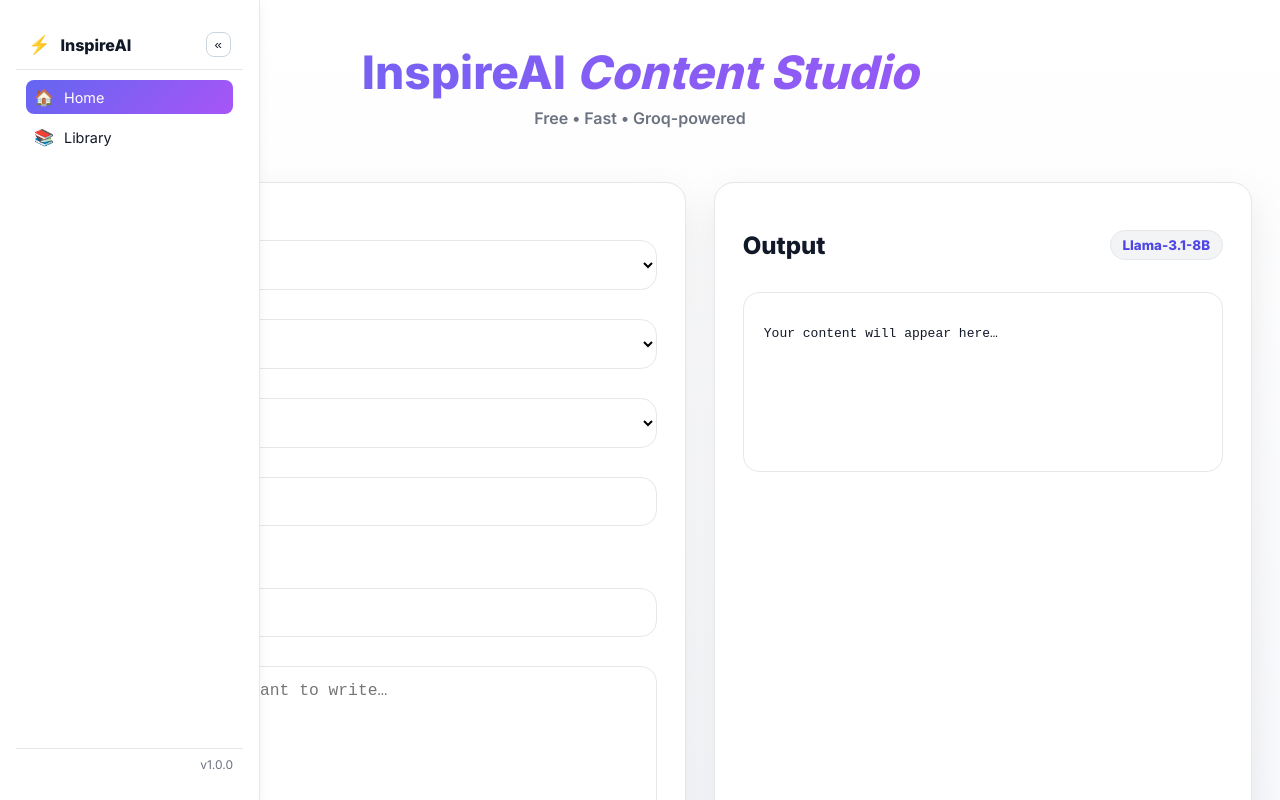
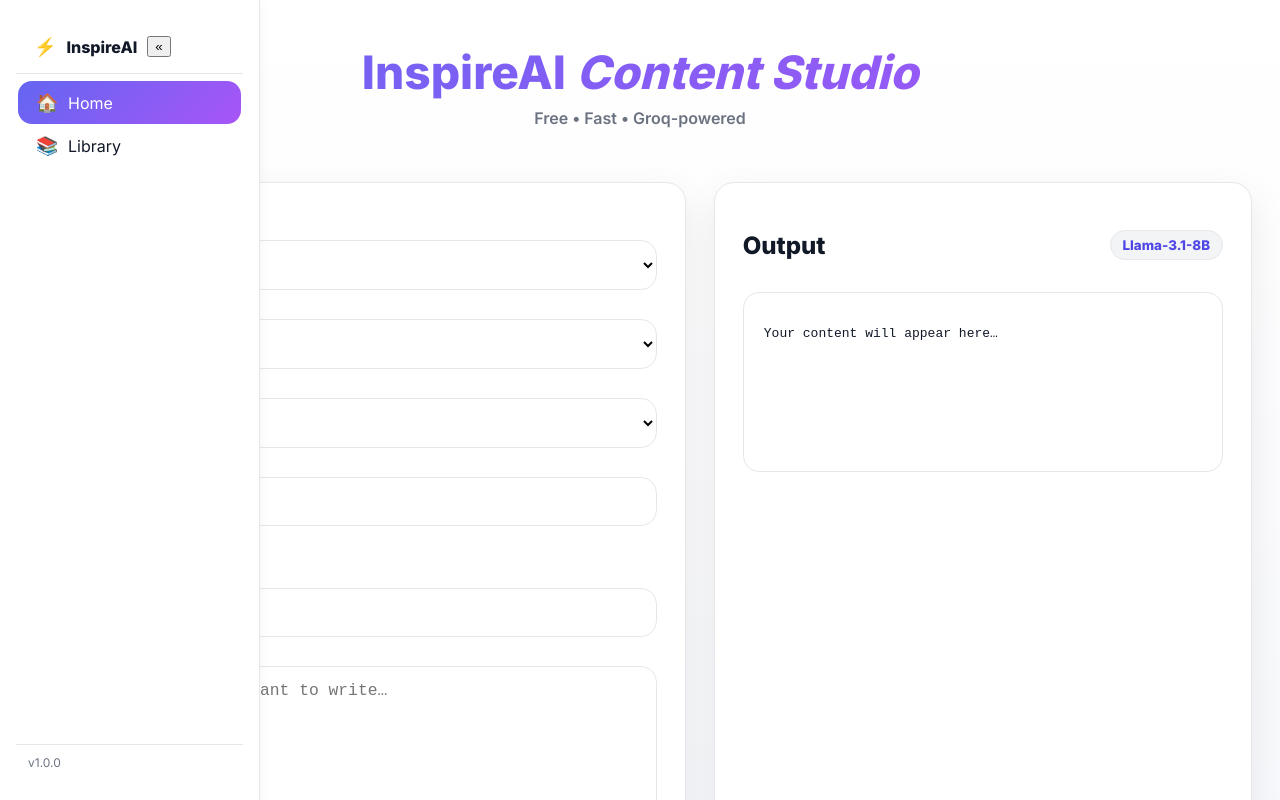
Before and after one commit to sarrabousnina/InspireAI, a React (Vite) app in the folder frontend/: page / in a window 1280 px wide. Built offline with nearby package versions, Linux system fonts and the light colour scheme; no server answers.

Commit message:
1 image upload

```diff
--- a/frontend/src/App.tsx
+++ b/frontend/src/App.tsx
@@ -1,5 +1,6 @@
 import { useState } from "react";
 import { generateContent, createItem } from "./lib/api";
+import ImageUploader from "./components/ImageUploader/ImageUploader"; // <-- NEW
 import "./app.css";
 
 export default function App() {
@@ -142,6 +143,23 @@
           />
         </label>
 
+        {/* 🔥 New: Image Upload */}
+        <ImageUploader
+          onResult={(r) => {
+            const merged = [
+              prompt,
+              r.caption ? `Image caption: ${r.caption}` : "",
+              r.tags?.length ? `Tags: ${r.tags.join(", ")}` : "",
+            ]
+              .filter(Boolean)
+              .join("\n");
+
+            setPrompt(merged);
+          }}
+          className="mt-3"
+        />
+
+
         <div className="actions">
           <button
             className="btn btn-primary"
--- a/frontend/src/components/sidebar/Sidebar.css
+++ b/frontend/src/components/sidebar/Sidebar.css
@@ -1,25 +1,25 @@
 :root {
-  --sb-w: 220px;
-  --sb-w-collapsed: 64px;
-  --sb-link-h: 34px;   /* ↓ smaller height (was 36px) */
+  --sb-w: 260px;
+  --sb-w-collapsed: 72px;
   --sb-bg: #fff;
   --sb-border: #e5e7eb;
   --sb-text: #111827;
-  --sb-muted:#6b7280;
+  --sb-muted: #6b7280;
   --sb-hover: rgba(99,102,241,.10);
   --sb-active: linear-gradient(135deg,#6366f1,#a855f7);
-  --radius: 10px;      /* slightly smaller corners */
-  --fast: 160ms;
+  --radius: 12px;
+  --fast: 180ms;
 }
 
-
-/* ================== Sidebar ================== */
-.sb-sidebar{
-  position: fixed; inset: 0 auto 0 0;
+/* Sidebar */
+.sb-sidebar {
+  position: fixed;
+  inset: 0 auto 0 0;
   width: var(--sb-w);
   background: var(--sb-bg);
   color: var(--sb-text);
-  display: flex; flex-direction: column;
+  display: flex;
+  flex-direction: column;
   border-right: 1px solid var(--sb-border);
   box-shadow: 0 4px 12px rgba(0,0,0,.05);
   transform: translateX(0);
@@ -27,123 +27,145 @@
   z-index: 50;
 }
 
-/* Brand row */
-.sb-brand{
-  display:flex; align-items:center; gap:10px;
-  padding:12px 12px;
-  border-bottom:1px solid var(--sb-border);
-  font-weight:700;
-}
-.sb-brand-logo{ font-size:18px; }
-.sb-brand-text{ white-space:nowrap; }
-
-/* Collapse icon (top-right of brand row) */
-.sb-collapse-icon{
-  margin-left:auto;
-  border:1px solid #cbd5e1;
-  background:#fff;
-  border-radius:8px;
-  padding:4px 8px;
-  cursor:pointer;
-  color:var(--sb-text);
+.sb-brand {
+  display: flex;
+  align-items: center;
+  gap: 10px;
+  padding: 16px 18px;
+  border-bottom: 1px solid var(--sb-border);
+  font-weight: 700;
 }
 
-/* Nav (shorter items) */
-.sb-nav{
-  padding:10px;
-  display:flex; flex-direction:column;
-  gap:6px;
-  flex:1; overflow-y:auto;
-}
-.sb-link {
-  display:flex; align-items:center; gap:10px;
-  height: var(--sb-link-h);
-  padding: 0 8px;                 /* tighter padding */
-  border-radius:8px;
-  font-size: 0.9rem;              /* slightly smaller font */
-  font-weight:500;                /* lighter */
-  color:var(--sb-text);
-  text-decoration:none;
-  transition: background var(--fast), color var(--fast), transform var(--fast);
+.sb-brand-logo { font-size: 18px }
+.sb-brand-text { white-space: nowrap }
+
+/* Nav */
+.sb-nav {
+  padding: 10px;
+  display: flex;
+  flex-direction: column;
+  gap: 6px;
+  flex: 1;
+  overflow-y: auto;
+  overflow-x: visible; /* allow active pill to extend */
 }
 
-.sb-link:hover{ background:var(--sb-hover); transform: translateX(2px); }
-.sb-active{ background:var(--sb-active); color:#fff; }
-.sb-link-icon{ width:20px; font-size:16px; text-align:center; line-height:1; }
-.sb-link-label{ white-space:nowrap; overflow:hidden; text-overflow:ellipsis; }
+.sb-link {
+  display: flex;
+  align-items: center;
+  gap: 12px;
+  padding: 8px 10px;
+  border-radius: var(--radius);
+  text-decoration: none;
+  color: var(--sb-text);
+  transition: background var(--fast), color var(--fast), transform var(--fast);
+  position: relative;
+  z-index: 0;
+}
+
+.sb-link:hover { background: var(--sb-hover); transform: translateX(2px); }
+.sb-link-icon { font-size: 18px; width: 20px; min-width: 20px; text-align: center; }
+.sb-link-label { white-space: nowrap; overflow: hidden; text-overflow: ellipsis; }
+
+/* Active link with wider purple pill */
+.sb-link.sb-active {
+  color: #fff !important;
+}
+
+.sb-link.sb-active::before {
+  content: "";
+  position: absolute;
+  left: -8px;   /* extend beyond normal width */
+  right: -8px;
+  top: -3px;
+  bottom: -3px;
+  background: var(--sb-active);
+  border-radius: 14px;
+  z-index: -1;
+}
 
 /* Footer */
-.sb-footer{
-  display:flex; align-items:center; justify-content:flex-end; gap:8px;
-  padding:8px 10px; border-top:1px solid var(--sb-border);
+.sb-footer {
+  display: flex;
+  align-items: center;
+  justify-content: space-between;
+  gap: 8px;
+  padding: 10px 12px;
+  border-top: 1px solid var(--sb-border);
 }
-.sb-version{ font-size:12px; color:var(--sb-muted); }
-
-/* ================== Mobile top bar ================== */
-.sb-topbar{
-  position:sticky; top:0; display:none;
-  align-items:center; gap:12px; padding:10px 12px;
-  background:var(--sb-bg); color:var(--sb-text);
-  z-index:40; border-bottom:1px solid var(--sb-border);
-}
-.sb-burger{
-  font-size:22px; background:transparent; color:inherit;
-  border:1px solid #cbd5e1; padding:6px 10px; border-radius:8px; cursor:pointer;
-}
-.sb-backdrop{ position:fixed; inset:0; background:rgba(0,0,0,.45); z-index:40; }
-
-/* ================== Collapsed (desktop) ================== */
-body.sb-collapsed .sb-sidebar{ width:var(--sb-w-collapsed); }
-body.sb-collapsed .sb-brand-text,
-body.sb-collapsed .sb-link-label,
-body.sb-collapsed .sb-version{ display:none; }
-
-/* Keep icons centered & same size when collapsed */
-body.sb-collapsed .sb-link{
-  justify-content: center;
-  padding: 0;
-  width: 100%;
-}
-body.sb-collapsed .sb-link-icon{
-  font-size: 20px;
-  width: auto;
-  text-align: center;
+.sb-version { font-size: 12px; color: var(--sb-muted); }
+.sb-collapse-btn {
+  background: transparent;
+  border: 1px solid #cbd5e1;
+  border-radius: 8px;
+  padding: 6px 10px;
+  cursor: pointer;
+  color: var(--sb-text);
 }
 
-/* Tooltip on hover in collapsed mode */
-body.sb-collapsed .sb-link{ position:relative; }
-body.sb-collapsed .sb-link:hover::after{
-  content: attr(data-tip);
-  position:absolute; left:calc(100% + 10px); top:50%; transform:translateY(-50%);
-  background:#111827; color:#fff; border:1px solid var(--sb-border);
-  padding:6px 8px; border-radius:8px; white-space:nowrap; pointer-events:none;
-  box-shadow:0 6px 18px rgba(0,0,0,.2);
+/* Mobile top bar */
+.sb-topbar {
+  position: sticky;
+  top: 0;
+  display: none;
+  align-items: center;
+  gap: 12px;
+  padding: 10px 12px;
+  background: var(--sb-bg);
+  color: var(--sb-text);
+  z-index: 40;
+  border-bottom: 1px solid var(--sb-border);
+}
+.sb-burger {
+  font-size: 22px;
+  background: transparent;
+  color: inherit;
+  border: 1px solid #cbd5e1;
+  padding: 6px 10px;
+  border-radius: 8px;
+  cursor: pointer;
+}
+.sb-backdrop {
+  position: fixed;
+  inset: 0;
+  background: rgba(0,0,0,.45);
+  z-index: 40;
 }
 
-/* ================== Content offset (desktop) ================== */
-@media (min-width: 769px){
-  .sb-main{
-    margin-left: var(--sb-w);
-    transition: margin-left var(--fast) ease;
-  }
-  body.sb-collapsed .sb-main{ margin-left: var(--sb-w-collapsed); }
+/* Collapsed (desktop) */
+body.sb-collapsed .sb-sidebar { width: var(--sb-w-collapsed); }
+body.sb-collapsed .sb-brand-text { display: none; }
+body.sb-collapsed .sb-link-label { display: none; }
+body.sb-collapsed .sb-footer .sb-version { display: none; }
+
+/* Tooltip when collapsed */
+body.sb-collapsed .sb-link { position: relative; }
+body.sb-collapsed .sb-link:hover::after {
+  content: attr(data-tip);
+  position: absolute;
+  left: calc(100% + 10px);
+  top: 50%;
+  transform: translateY(-50%);
+  background: #111827;
+  color: #fff;
+  border: 1px solid var(--sb-border);
+  padding: 6px 8px;
+  border-radius: 8px;
+  white-space: nowrap;
+  pointer-events: none;
+  box-shadow: 0 6px 18px rgba(0,0,0,.2);
 }
 
-/* ================== Page width control ================== */
-/* Makes every page smaller & centered */
-.sb-main > .page{
-  max-width: var(--page-max);
-  margin: 0 auto;
-  padding: 0 var(--page-pad);
-  min-width: 0;
+/* Content offset (desktop) */
+@media (min-width: 769px) {
+  .sb-main { margin-left: var(--sb-w); transition: margin-left var(--fast) ease; }
+  body.sb-collapsed .sb-main { margin-left: var(--sb-w-collapsed); }
 }
 
-/* ================== Mobile behaviour ================== */
-@media (max-width: 768px){
-  .sb-topbar{ display:flex; }
-  .sb-sidebar{ transform: translateX(-100%); }
-  .sb-sidebar.sb-open{ transform: translateX(0); }
-
-  .sb-main{ margin-left:0 !important; }
-  .sb-main > .page{ max-width: 100%; padding: 0 16px; }
+/* Mobile behaviour */
+@media (max-width: 768px) {
+  .sb-topbar { display: flex; }
+  .sb-sidebar { transform: translateX(-100%); }
+  .sb-sidebar.sb-open { transform: translateX(0); }
+  .sb-main { margin-left: 0 !important; }
 }
--- a/frontend/src/lib/api.ts
+++ b/frontend/src/lib/api.ts
@@ -78,3 +78,21 @@
   if (!res.ok) throw new Error(await res.text());
   return res.json();
 }
+
+//images upload
+export async function analyzeImage(file: File) {
+  const fd = new FormData();
+  fd.append("file", file);
+
+  // If you set a Vite dev proxy (step 4), use the relative path:
+  const res = await fetch("/api/images/analyze", {
+    method: "POST",
+    body: fd,
+  });
+
+  if (!res.ok) {
+    const text = await res.text();
+    throw new Error(text || "Image analysis failed");
+  }
+  return (await res.json()) as { caption: string; tags: string[]; model: string };
+}
```
Also changed, not shown: 1 other file (tests, documents, lock files or other folders).
